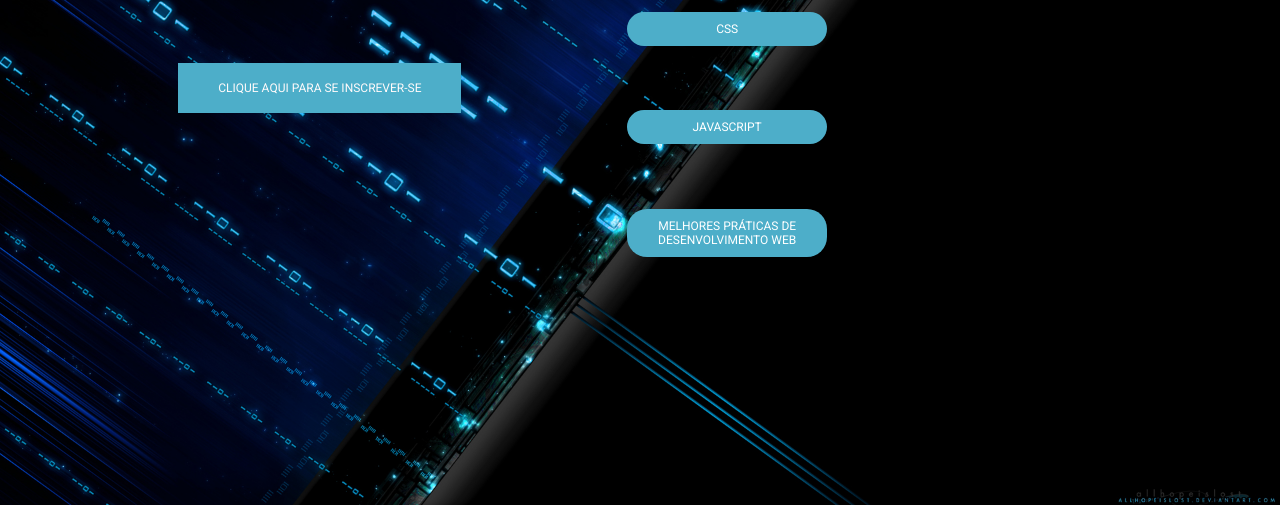
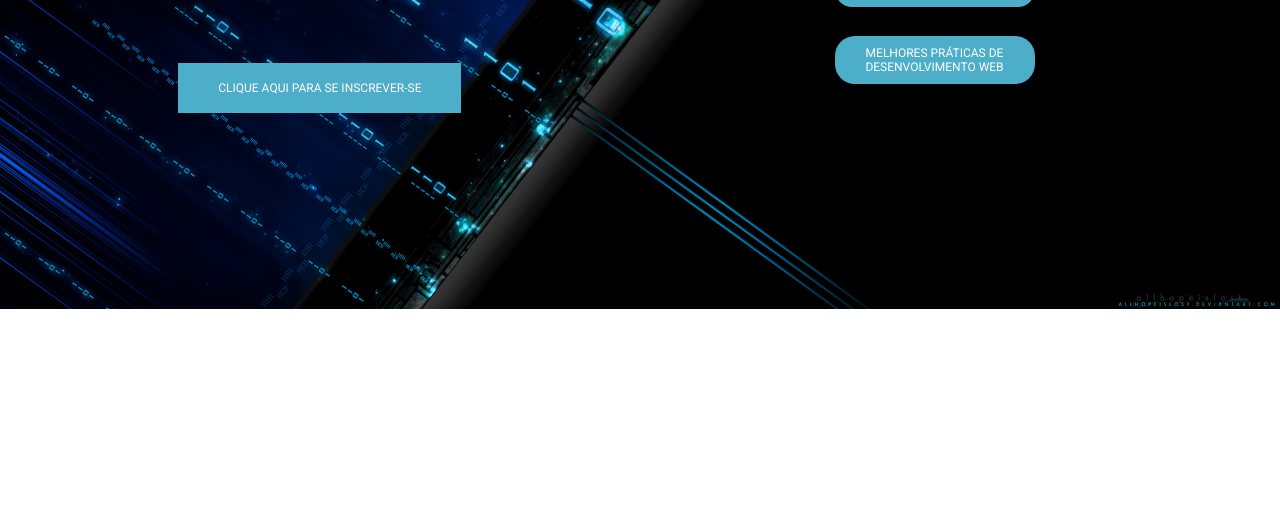
Before and after one commit to zGabrielyZ/landingPage01, a plain HTML site: page index.html in a window 1280 px wide. Shown: the part 295-800 px from the top of the page. Drawn offline with Linux system fonts and the light colour scheme.

Commit message:
Update style.css

```diff
--- a/style.css
+++ b/style.css
@@ -8,7 +8,7 @@
 }
 
 html,body{
-	height: 100vh;
+	height: 100%;
 	background-image: url('bg.jpg');
 	background-size: cover;
 	background-position: center;
@@ -198,7 +198,7 @@ html,body{
 	}
 
 	.cardTwoParagraphy{
-		width: 	50px;
+		width: 	20vw;
 		text-align: left;
 		font-size: 10px;
 		margin: 10px;
@@ -215,8 +215,15 @@ html,body{
 
 	.cardTwoContainer{
 		width: 100%;
+		display: flex;
+		flex-direction: column;
+	}
+
+	html,body{
+		height: auto;
 	}
 }
+
 
 
 @keyframes rotateHeaderLogo{
```
